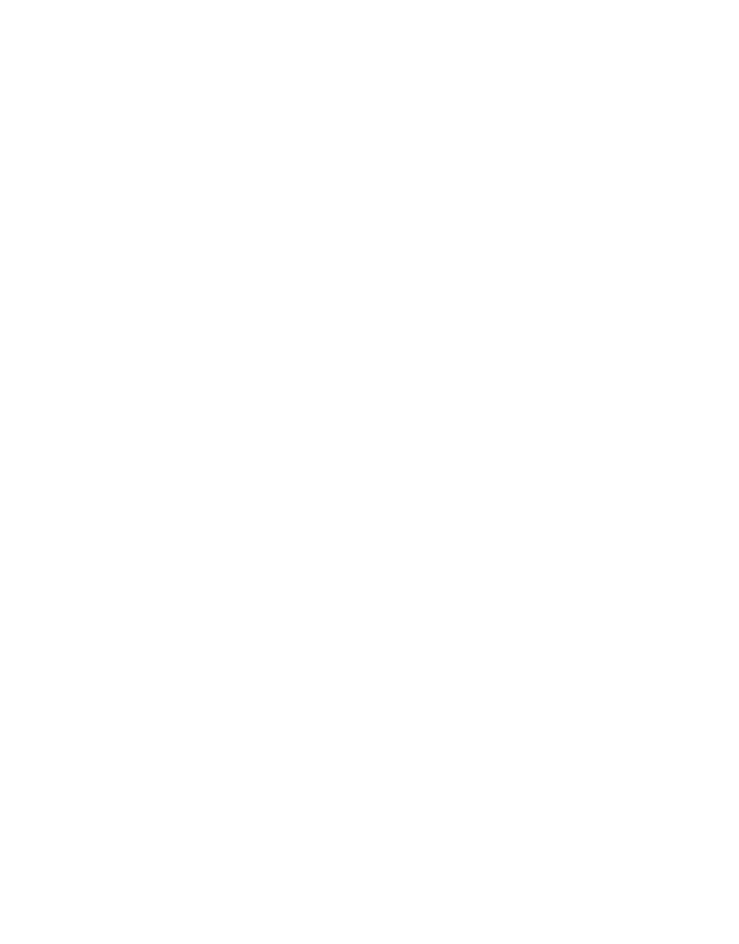
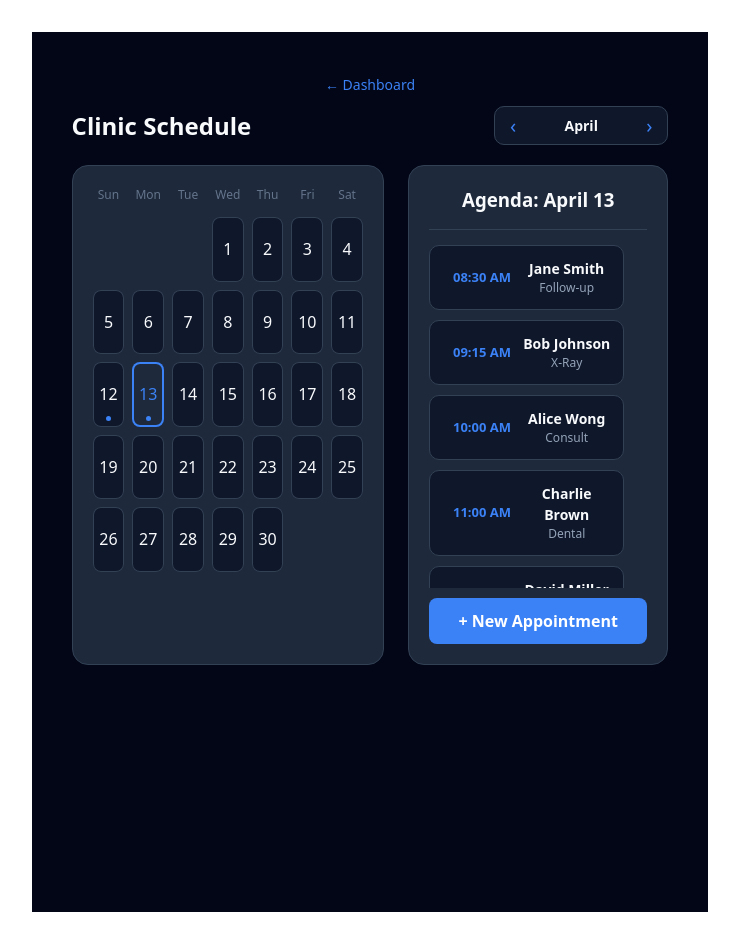
Before and after one commit to INSO4151-Spring2026/ClinicHub, a React (Vite) app in the folder clinic-hub/: page /calendar in a window 1280 px wide. Before the commit this address had no page. Shown: the whole page, without its empty margins (270-1009 px from the left). Before the commit the page ends 800 px from the top, so only its background shows below. Built offline with nearby package versions, Linux system fonts and the light colour scheme.

Commit message:
First rendition of calendar still has issues in due to resizes

```diff
--- a/clinic-hub/src/App.jsx
+++ b/clinic-hub/src/App.jsx
@@ -7,6 +7,7 @@
 import Vitals_page from './pages/Vitals_page'
 import Plan_page from './pages/Plan_page'
 import Reports_page from './pages/Reports_page'
+import Calendar_page from './pages/Calendar_page' // Added import
 
 // --- HOME COMPONENT ---
 const Home = ({ role, handleRoleChange }) => (
@@ -37,8 +38,7 @@
       <h3 style={{ color: '#444', marginBottom: '10px' }}>Project Description</h3>
       <p style={{ lineHeight: '1.6', fontSize: '16px', color: '#444' }}>
         We propose a solution that can consolidate core clinic operations into a single,
-cohesive platform to improve efficiency,
-reduce administrative overhead, and enhance patient care.
+        cohesive platform to improve efficiency, reduce administrative overhead, and enhance patient care.
       </p>
     </section>
 
@@ -70,11 +70,14 @@
       </div>
 
       <div style={{ display: 'flex', gap: '10px', flexWrap: 'wrap' }}>
-
+        {/* Login blue */}
         <Link to="/login" style={{ textDecoration: 'none' }}><button style={blueBtn}>Login Page</button></Link>
 
+        {/* Other navigation grey */}
+        <Link to="/plan" style={{ textDecoration: 'none' }}><button style={greyBtn}>Health Plans</button></Link>
 
-        <Link to="/plan" style={{ textDecoration: 'none' }}><button style={greyBtn}>Health Plans</button></Link>
+        {/* New Calendar Link - Accessible to all roles for viewing schedule */}
+        <Link to="/calendar" style={{ textDecoration: 'none' }}><button style={greyBtn}>Schedule Calendar</button></Link>
 
         {role === 'Admin' && <Link to="/reports" style={{ textDecoration: 'none' }}><button style={greyBtn}>Financial Reports</button></Link>}
         {(role === 'Admin' || role === 'Doctor') && <Link to="/vitals" style={{ textDecoration: 'none' }}><button style={greyBtn}>Vitals Entry</button></Link>}
@@ -141,6 +144,7 @@
       <Route path="/" element={<Home role={role} handleRoleChange={handleRoleChange} />} />
       <Route path="/login" element={<Login_page />} />
       <Route path="/plan" element={<Plan_page />} />
+      <Route path="/calendar" element={<Calendar_page />} /> {/* New Route */}
 
       <Route path="/vitals" element={
         <ProtectedRoute role={role} allowedRoles={['Admin', 'Doctor']}>
--- /dev/null
+++ b/clinic-hub/src/pages/Calendar_page.jsx
@@ -0,0 +1,153 @@
+import React, { useState } from 'react';
+import { Link } from 'react-router-dom';
+
+const Calendar_page = () => {
+  const [selectedDay, setSelectedDay] = useState(13);
+  const [monthIndex, setMonthIndex] = useState(3); // April
+  const currentYear = 2026;
+
+  const months = ["January", "February", "March", "April", "May", "June", "July", "August", "September", "October", "November", "December"];
+  const dayNames = ['Sun', 'Mon', 'Tue', 'Wed', 'Thu', 'Fri', 'Sat'];
+
+  // Mock Data
+  const appointments = [
+    { id: 1, month: 3, day: 12, time: "09:00 AM", patient: "John Doe", type: "Checkup" },
+    { id: 2, month: 3, day: 13, time: "08:30 AM", patient: "Jane Smith", type: "Follow-up" },
+    { id: 3, month: 3, day: 13, time: "09:15 AM", patient: "Bob Johnson", type: "X-Ray" },
+    { id: 4, month: 3, day: 13, time: "10:00 AM", patient: "Alice Wong", type: "Consult" },
+    { id: 5, month: 3, day: 13, time: "11:00 AM", patient: "Charlie Brown", type: "Dental" },
+    { id: 6, month: 3, day: 13, time: "01:00 PM", patient: "David Miller", type: "Checkup" },
+    { id: 7, month: 3, day: 13, time: "02:00 PM", patient: "Elena Rodriguez", type: "Vitals" },
+    { id: 8, month: 3, day: 13, time: "03:30 PM", patient: "Frank Wright", type: "Follow-up" },
+    { id: 9, month: 3, day: 13, time: "04:15 PM", patient: "Grace Lee", type: "Consult" },
+  ];
+
+  const daysInMonth = new Date(currentYear, monthIndex + 1, 0).getDate();
+  const firstDayOfWeek = new Date(currentYear, monthIndex, 1).getDay();
+
+  // Always generate 42 cells (6 rows) to keep height perfectly consistent
+  const calendarVisualGrid = [];
+  for (let i = 0; i < firstDayOfWeek; i++) calendarVisualGrid.push(null);
+  for (let i = 1; i <= daysInMonth; i++) calendarVisualGrid.push(i);
+  while (calendarVisualGrid.length < 42) calendarVisualGrid.push(null);
+
+  return (
+    <div style={containerStyle}>
+      <div style={headerNav}>
+        <Link to="/" style={backLink}>← Dashboard</Link>
+        <div style={headerFlex}>
+          <h2 style={{ margin: 0 }}>Clinic Schedule</h2>
+          <div style={monthStepper}>
+            <button onClick={() => setMonthIndex(p => p === 0 ? 11 : p - 1)} style={navBtn}>‹</button>
+            <span style={monthDisplay}>{months[monthIndex]}</span>
+            <button onClick={() => setMonthIndex(p => p === 11 ? 0 : p + 1)} style={navBtn}>›</button>
+          </div>
+        </div>
+      </div>
+
+      <div style={layoutGrid}>
+        {/* CALENDAR SIDE */}
+        <div style={cardStyle}>
+          <div style={monthGrid}>
+            {dayNames.map(day => <div key={day} style={dayHeader}>{day}</div>)}
+            {calendarVisualGrid.map((dayNum, i) => {
+              const isSelected = selectedDay === dayNum;
+              const hasAppt = dayNum && appointments.some(a => a.day === dayNum && a.month === monthIndex);
+              return (
+                <div key={i} onClick={() => dayNum && setSelectedDay(dayNum)}
+                  style={{
+                    ...dayCell,
+                    backgroundColor: dayNum ? (isSelected ? '#1e293b' : '#0f172a') : 'transparent',
+                    boxShadow: dayNum ? (isSelected ? 'inset 0 0 0 2px #3b82f6' : 'inset 0 0 0 1px #334155') : 'none',
+                    color: isSelected ? '#3b82f6' : '#f8fafc',
+                    cursor: dayNum ? 'pointer' : 'default'
+                  }}>
+                  <span>{dayNum}</span>
+                  {hasAppt && <div style={dotIndicator}></div>}
+                </div>
+              );
+            })}
+          </div>
+        </div>
+
+        {/* AGENDA SIDE */}
+        <div style={{ ...cardStyle, display: 'grid', gridTemplateRows: 'auto 1fr auto' }}>
+          <h3 style={agendaHeader}>Agenda: {months[monthIndex]} {selectedDay}</h3>
+
+          <div style={apptListScrollable}>
+            {appointments.filter(a => a.day === selectedDay && a.month === monthIndex).length > 0 ? (
+              appointments.filter(a => a.day === selectedDay && a.month === monthIndex).map(appt => (
+                <div key={appt.id} style={apptCard}>
+                  <div style={timeSlot}>{appt.time}</div>
+                  <div style={{ flex: 1, fontSize: '14px' }}>
+                    <div style={{ fontWeight: '600' }}>{appt.patient}</div>
+                    <div style={{ fontSize: '12px', color: '#94a3b8' }}>{appt.type}</div>
+                  </div>
+                </div>
+              ))
+            ) : (
+              <div style={emptyState}>No appointments.</div>
+            )}
+          </div>
+
+          <button style={actionBtn}>+ New Appointment</button>
+        </div>
+      </div>
+    </div>
+  );
+};
+
+// --- STYLES ---
+const containerStyle = { padding: '40px', backgroundColor: '#020617', minHeight: '100vh', color: '#f8fafc' };
+const headerNav = { marginBottom: '20px' };
+const headerFlex = { display: 'flex', justifyContent: 'space-between', alignItems: 'center', marginTop: '10px' };
+const backLink = { textDecoration: 'none', color: '#3b82f6', fontSize: '14px' };
+
+const layoutGrid = {
+  display: 'grid',
+  gridTemplateColumns: '1.2fr 1fr',
+  gap: '24px',
+  height: '500px', // HARD HEIGHT LOCK
+  alignItems: 'stretch'
+};
+
+const cardStyle = {
+  backgroundColor: '#1e293b',
+  padding: '20px',
+  borderRadius: '16px',
+  border: '1px solid #334155',
+  boxSizing: 'border-box',
+  overflow: 'hidden'
+};
+
+const monthGrid = {
+  display: 'grid',
+  gridTemplateColumns: 'repeat(7, 1fr)',
+  gridTemplateRows: 'auto repeat(6, 1fr)', // FORCES 6 ROWS REGARDLESS OF MONTH
+  gap: '8px',
+  height: '100%'
+};
+
+const dayHeader = { textAlign: 'center', color: '#64748b', fontSize: '12px', paddingBottom: '5px' };
+const dayCell = { borderRadius: '8px', display: 'flex', flexDirection: 'column', alignItems: 'center', justifyContent: 'center', position: 'relative' };
+const dotIndicator = { position: 'absolute', bottom: '6px', width: '5px', height: '5px', backgroundColor: '#3b82f6', borderRadius: '50%' };
+
+const agendaHeader = { borderBottom: '1px solid #334155', paddingBottom: '15px', margin: 0 };
+
+const apptListScrollable = {
+  overflowY: 'auto',
+  marginTop: '15px',
+  paddingRight: '8px',
+  scrollbarGutter: 'stable'
+};
+
+const apptCard = { display: 'flex', alignItems: 'center', padding: '12px', backgroundColor: '#0f172a', borderRadius: '10px', marginBottom: '10px', border: '1px solid #334155' };
+const timeSlot = { flex: '0 0 80px', fontWeight: 'bold', color: '#3b82f6', fontSize: '13px' };
+const actionBtn = { width: '100%', padding: '12px', backgroundColor: '#3b82f6', color: '#fff', border: 'none', borderRadius: '8px', fontWeight: 'bold', marginTop: '10px', cursor: 'pointer' };
+
+const monthStepper = { display: 'flex', alignItems: 'center', backgroundColor: '#0f172a', borderRadius: '10px', border: '1px solid #334155' };
+const navBtn = { backgroundColor: 'transparent', border: 'none', color: '#3b82f6', fontSize: '20px', cursor: 'pointer', padding: '5px 15px' };
+const monthDisplay = { minWidth: '100px', textAlign: 'center', fontSize: '14px', fontWeight: 'bold' };
+const emptyState = { textAlign: 'center', color: '#64748b', marginTop: '60px', fontStyle: 'italic' };
+
+export default Calendar_page;
```
Lines whose indentation alone changed are shown as unchanged.
